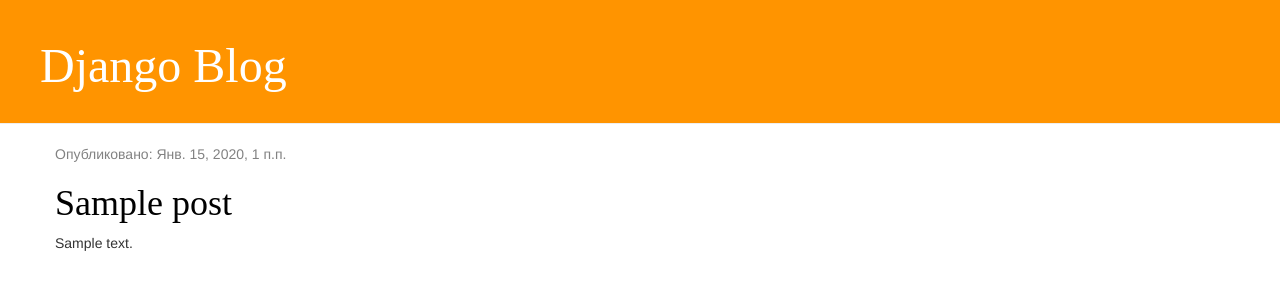
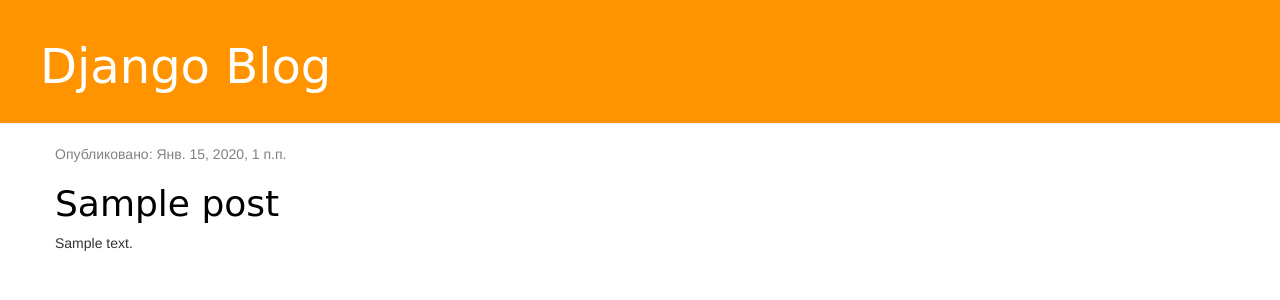
Before and after one commit to gengolovin/blogdjango, a Django app: template bg/templates/bg/post_list.html in a window 1280 px wide. Shown: the top 300 px of the page. Run offline with Django 3.2, Linux system fonts and the light colour scheme; the template is opened without the code that fills it: values that come from a table or form of the project are taken from there, others are empty; tables that the repository leaves empty hold one stand-in row (values such as "Sample post"); some libraries are stand-ins or nearby versions.

Commit message:
Modify css file

```diff
--- a/bg/static/css/bg.css
+++ b/bg/static/css/bg.css
@@ -1,8 +1,3 @@
-h1 a {
-    color: #FCA205;
-    font-family: 'Lobster';
-}
-
 .page-header {
     background-color: #ff9400;
     margin-top: 0;
--- a/bg/templates/bg/post_list.html
+++ b/bg/templates/bg/post_list.html
@@ -17,6 +17,7 @@
         <div class="col-md-8">
             {% for post in posts %}
                 <div class="post">
+                <div class="post">
                     <div class="date">
                         <p>Опубликовано: {{ post.published_date }}</p>
                     </div>
```
